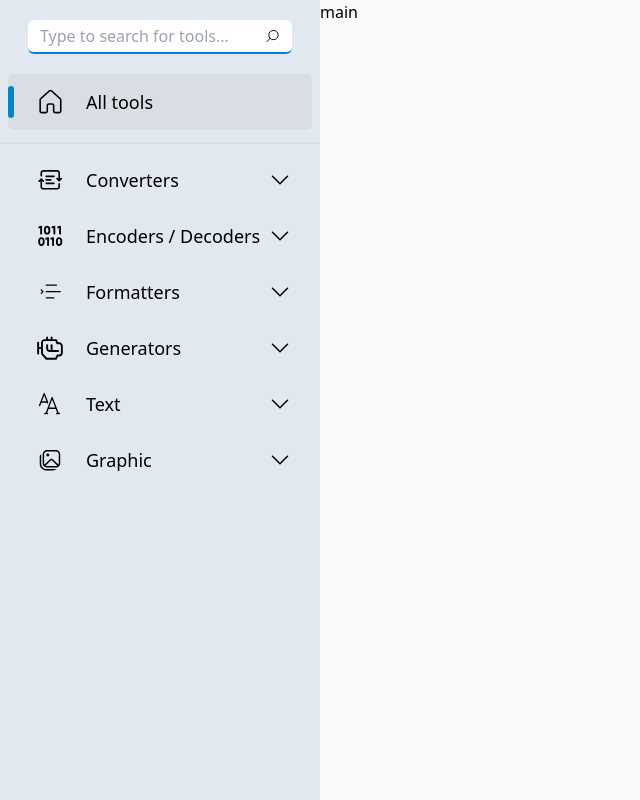
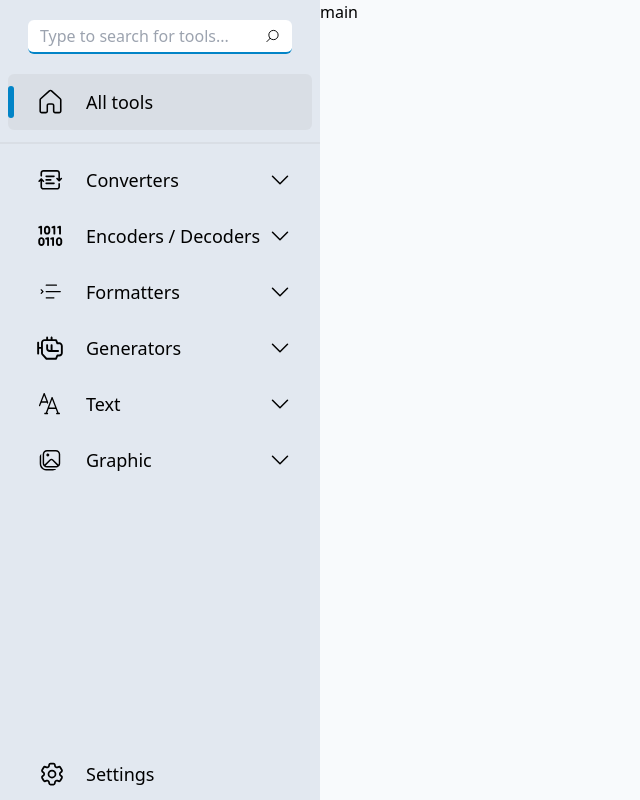
Before and after one commit to lesliechueng1996/dev-tools, a Next.js app: page / in a window 1280 px wide. Shown: the whole page, without its empty margins (0-640 px from the left). Built offline with nearby package versions, Linux system fonts and the light colour scheme.

Commit message:
add settings menu

```diff
--- a/components/Menu.tsx
+++ b/components/Menu.tsx
@@ -1,7 +1,10 @@
 'use client';
 
 import React, { useState } from 'react';
-import { MagnifyingGlassIcon } from '@heroicons/react/24/outline';
+import {
+  MagnifyingGlassIcon,
+  Cog6ToothIcon,
+} from '@heroicons/react/24/outline';
 import MenuRow from './MenuRow';
 import AllToolsSvg from '@/components/icons/AllToolsSvg';
 import menuData from '@/data';
@@ -87,6 +90,15 @@ function Menu() {
           </div>
         ))}
       </div>
+
+      <div className="pl-1.5 fixed bottom-3 cursor-pointer">
+        <div className="flex items-center pl-8 gap-5 text-lg">
+          <div>
+            <Cog6ToothIcon className="h-7 w-7" />
+          </div>
+          <div>Settings</div>
+        </div>
+      </div>
     </>
   );
 }
```
